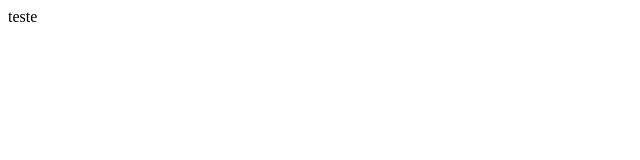
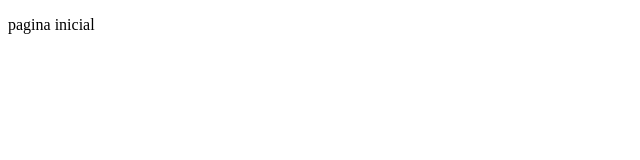
Before and after one commit to kayrongradilone/JSilveira-ADM-Bens, a React (Create React App) app: page /pagina-inicial in a window 1280 px wide. Shown: the top 160 px of the page, without its empty margins (0-640 px from the left). Built offline with nearby package versions, Linux system fonts and the light colour scheme.

Commit message:
feat: Configuracao react-router-dom

```diff
--- a/package.json
+++ b/package.json
@@ -5,6 +5,7 @@
   "dependencies": {
     "react": "^18.2.0",
     "react-dom": "^18.2.0",
+    "react-router-dom": "6",
     "react-scripts": "5.0.1",
     "web-vitals": "^2.1.4"
   },
--- a/src/App.tsx
+++ b/src/App.tsx
@@ -1,10 +1,11 @@
-
+import { BrowserRouter } from "react-router-dom";
+import { AppRoutes } from "./routes";
 
 export const App = () => {
 
   return (
-    <div className="App">
-      teste
-    </div>
+    <BrowserRouter>
+    <AppRoutes/>
+    </BrowserRouter>
   );
 }
--- a/src/routes/index.tsx
+++ b/src/routes/index.tsx
@@ -1 +1,11 @@
-export {}
+import {Routes, Route, Navigate} from 'react-router-dom'
+
+export const AppRoutes = () => {
+    return (
+
+        <Routes>
+            <Route path="/pagina-inicial" element={<p>pagina inicial</p>}/>
+            <Route path="*" element={<Navigate to="/pagina-inicial"/>}/>
+        </Routes>
+    );
+}
```
Also changed, not shown: 1 other file (tests, documents, lock files or other folders).
